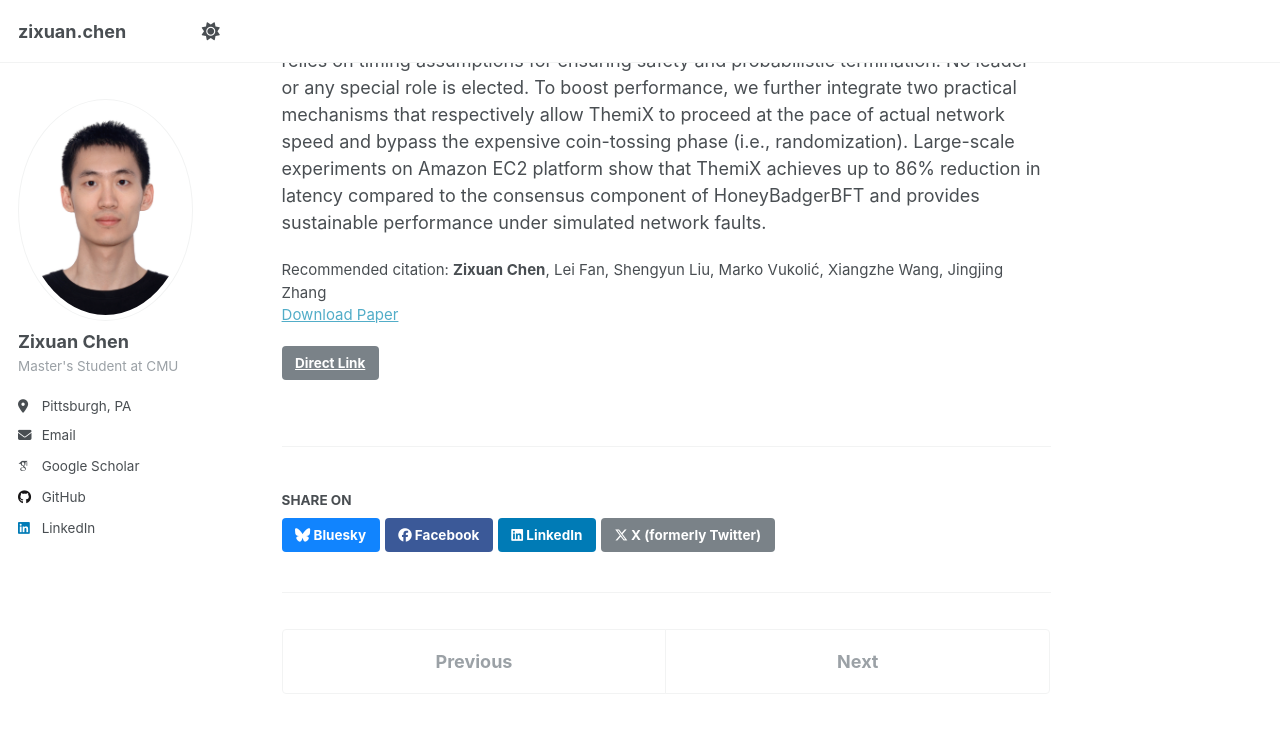
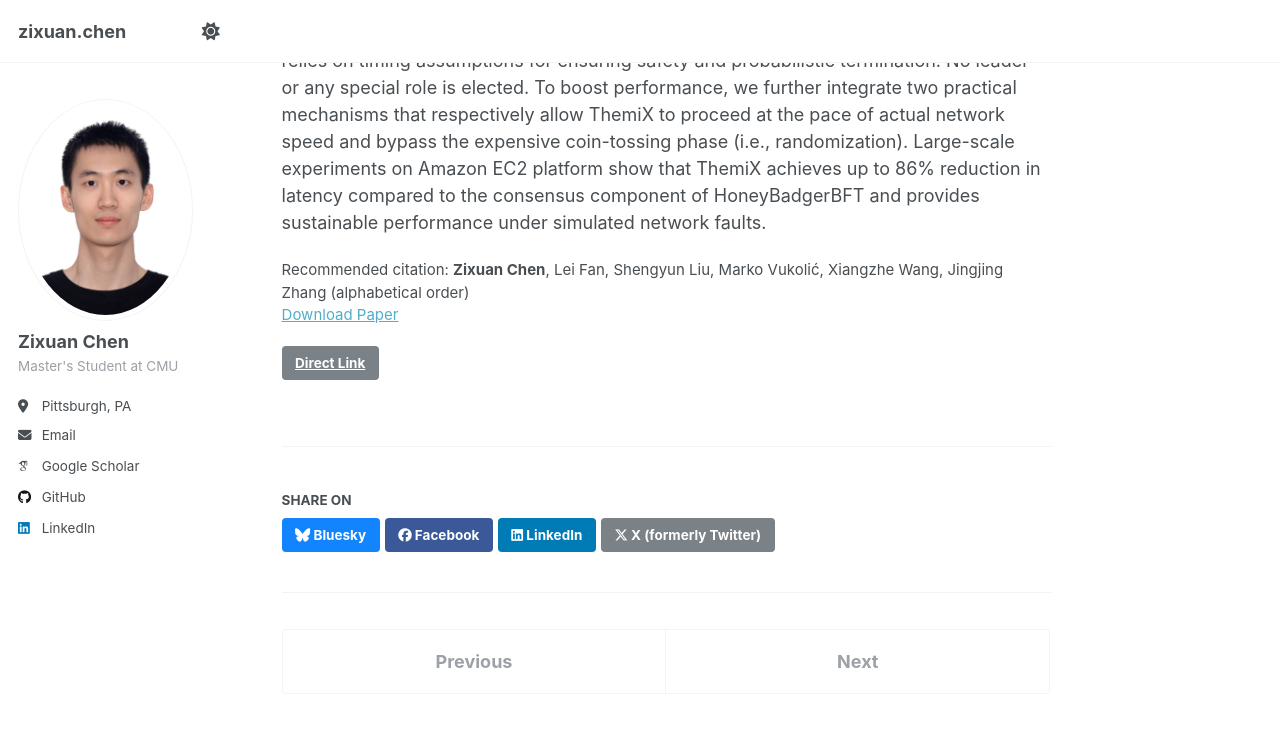
Before and after one commit to Snowfall99/Snowfall99.github.io, a Jekyll site: the page built from _publications/2023-themix.md, in a window 1280 px wide and 900 px high, scrolled down 501 px. Shown: the top 733 px of the window. Built offline with Jekyll 4.4.1, drawn with Linux system fonts in a browser that asks for light colours; some web fonts are replaced.

Commit message:
feat: update

```diff
--- a/_publications/2023-themix.md
+++ b/_publications/2023-themix.md
@@ -11,7 +11,7 @@ paperurl: 'https://dl.acm.org/doi/pdf/10.1145/3590140.3629114'
 codeurl: 'https://github.com/Snowfall99/ThemiX'
 # slidesurl: 'http://academicpages.github.io/files/slides1.pdf'
 # bibtexurl: 'http://academicpages.github.io/files/bibtex1.bib'
-citation: '<b>Zixuan Chen</b>, Lei Fan, Shengyun Liu, Marko Vukolić, Xiangzhe Wang, Jingjing Zhang'
+citation: '<b>Zixuan Chen</b>, Lei Fan, Shengyun Liu, Marko Vukolić, Xiangzhe Wang, Jingjing Zhang (alphabetical order)'
 ---
 Asynchronous Byzantine Fault-Tolerant (BFT) consensus protocols maintain strong consistency across nodes (i.e., ensure safety) and terminate probabilistically (i.e., ensure liveness) despite unbounded network delay. In contrast to protocols under partial synchrony, asynchronous counterparts pay no extra timing assumptions for electing a special role, and thus is more robust to network issues. To formally study this feature, we propose a new classification method for consensus and accordingly categorize relevant work: timing-balanced protocols are those that do not introduce strictly stronger timing-related assumptions for liveness, compared to ones required by safety.
 We further propose ThemiX, a novel timing-balanced protocol under the hybrid model: either there is no corrupt node, or the number of correct and online nodes constitute a majority. ThemiX tolerates f Byzantine faults with a total of n = 2f + 1 nodes, achieving optimal resilience. If every node is honest or benign, ThemiX is an asynchronous protocol. Otherwise, ThemiX relies on timing assumptions for ensuring safety and probabilistic termination. No leader or any special role is elected. To boost performance, we further integrate two practical mechanisms that respectively allow ThemiX to proceed at the pace of actual network speed and bypass the expensive coin-tossing phase (i.e., randomization). Large-scale experiments on Amazon EC2 platform show that ThemiX achieves up to 86% reduction in latency compared to the consensus component of HoneyBadgerBFT and provides sustainable performance under simulated network faults.
```
Also changed, not shown: _pages/about.md (+3 -3 lines).
